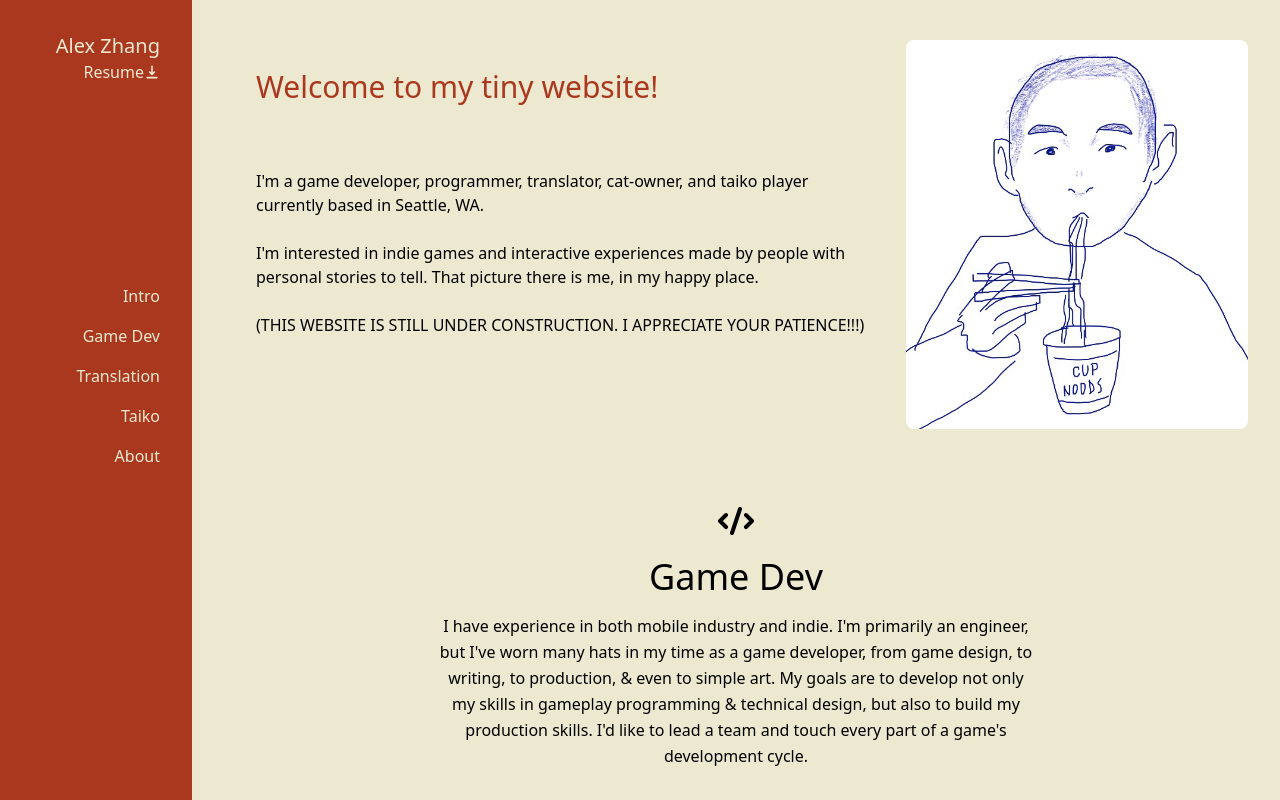
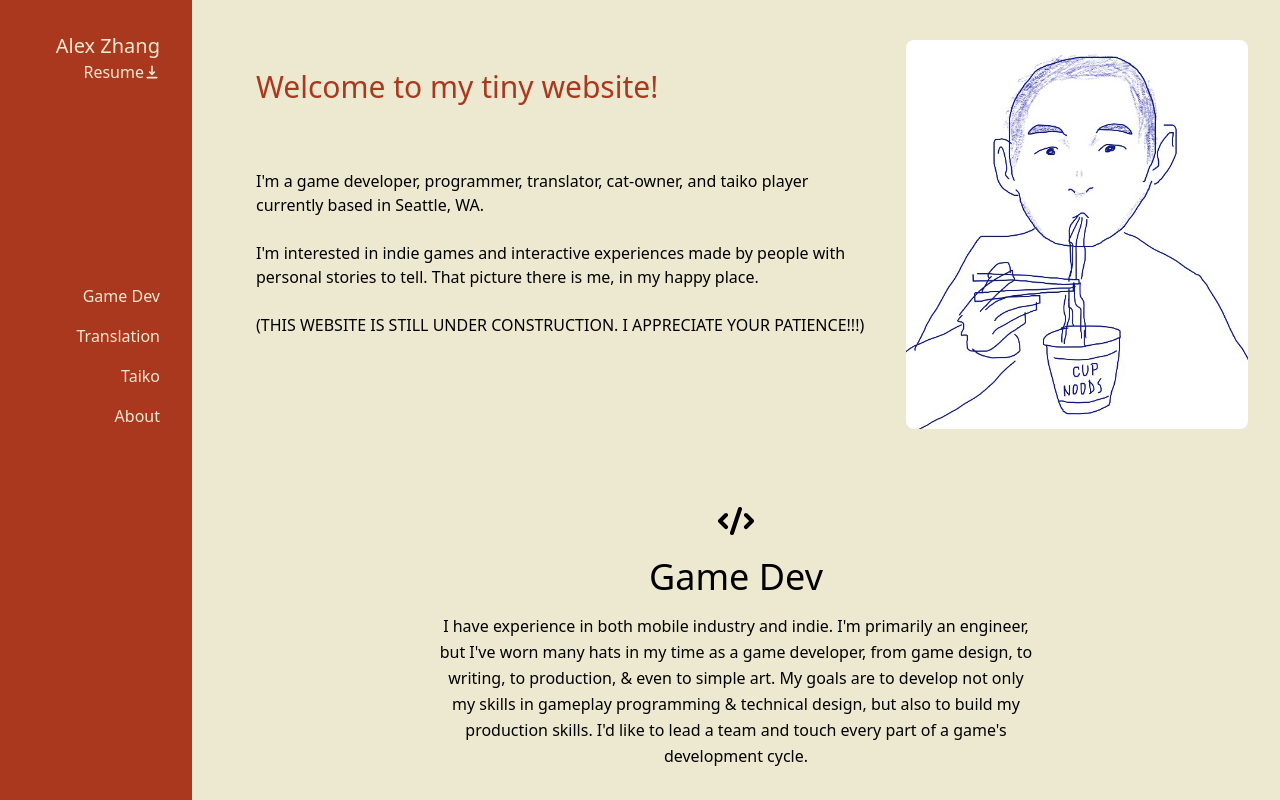
Before and after one commit to zhangalexh/portfolio, a React (Create React App) app: page / in a window 1280 px wide. Shown: the top 800 px of the page. Built offline with nearby package versions, Linux system fonts and the light colour scheme.

Commit message:
minor tweaks. get rid of intro navbar

```diff
--- a/src/components/MainContent.js
+++ b/src/components/MainContent.js
@@ -3,14 +3,16 @@ import GameDev from "./GameDev"
 import Intro from "./Intro";
 import Translation from "./Translation";
 import Taiko from "./Taiko";
+import About from "./About";
 
-export default function MainContents() {
+export default function MainContent() {
     return (
         <div className="flex-1 text-black bg-olive body-font">
             <Intro />
             <GameDev />
             <Translation />
             <Taiko />
+            <About />
         </div>
     );
 }
--- a/src/components/NavBar.js
+++ b/src/components/NavBar.js
@@ -15,9 +15,6 @@ export default function NavBar() {
             <DownloadIcon className="w-4 h-4" />
           </a>
           <nav className="mt-24 sm:mt-48 w-full flex flex-col items-end">
-            <a href="#intro" className="py-2 hover:text-white">
-              Intro
-            </a>
             <a href="#gamedev" className="py-2 hover:text-white">
               Game Dev
             </a>
```
